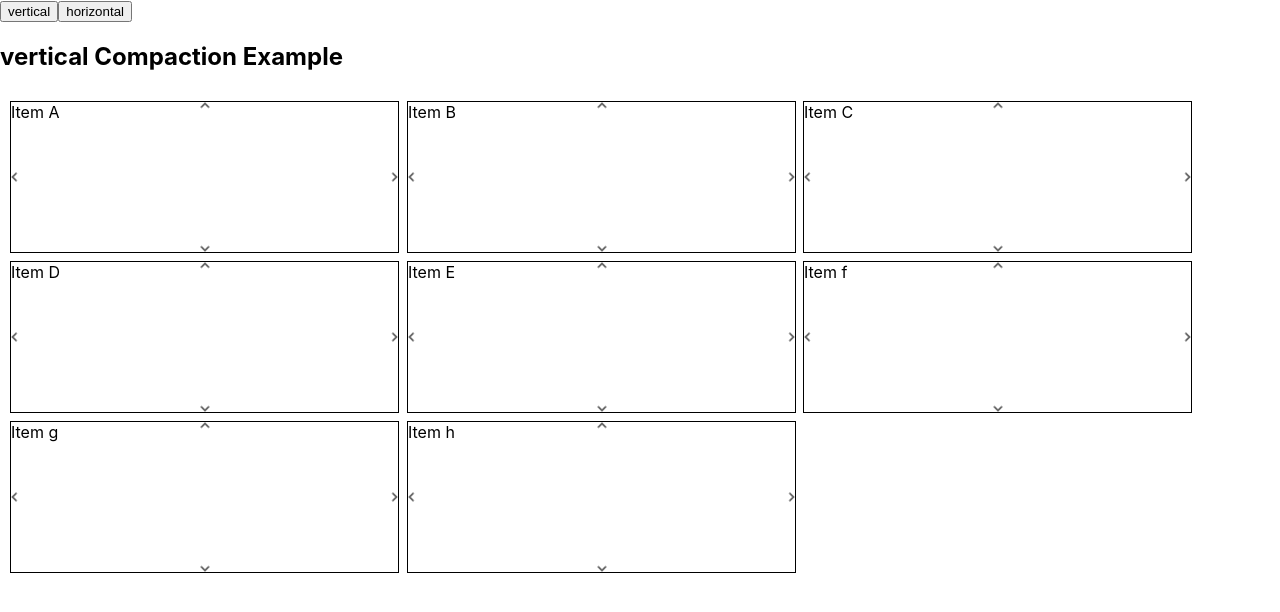
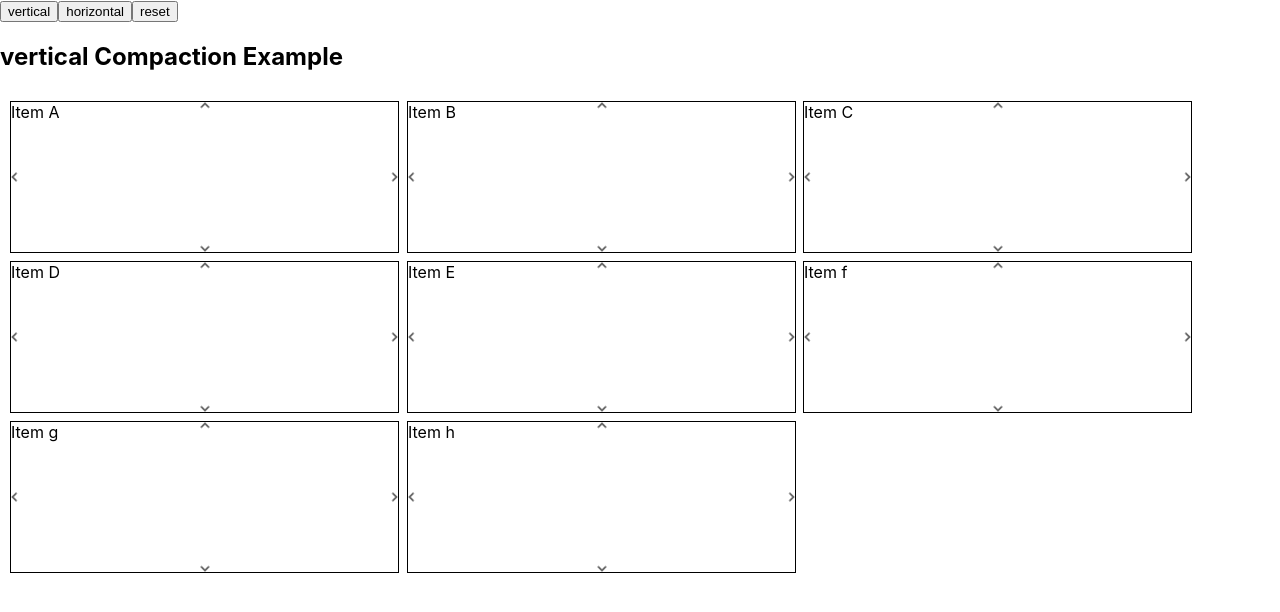
Before and after one commit to Supp-2020/layoutPOC, a React (Create React App) app: page / in a window 1280 px wide. Shown: the top 612 px of the page. Built offline with nearby package versions, Linux system fonts and the light colour scheme.

Commit message:
updtead after reset

```diff
--- a/src/App.js
+++ b/src/App.js
@@ -27,10 +27,16 @@ const HorizontalCompactLayout = () => {
     console.log("Updated Layout:", newLayout);  // Log the updated layout
   };
 
+  const handleReset = () => {
+    localStorage.removeItem("saved")
+    window.location.assign("/")
+  }
+
   return (
     <div>
       <button onClick={() => setCompactType("vertical")}>{"vertical"}</button>
       <button onClick={() => setCompactType("horizontal")}>{"horizontal"}</button>
+      <button onClick={() => handleReset()}>{"reset"}</button>
       <h2>{compactType} Compaction Example</h2>
       <GridLayout
         className="layout"
```
